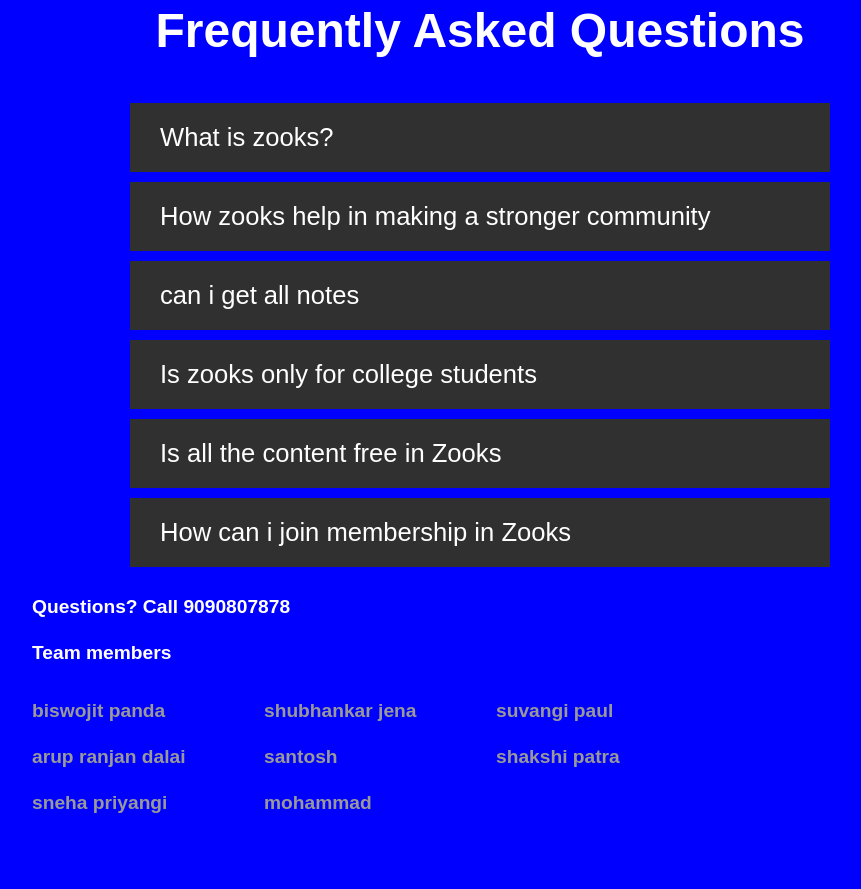
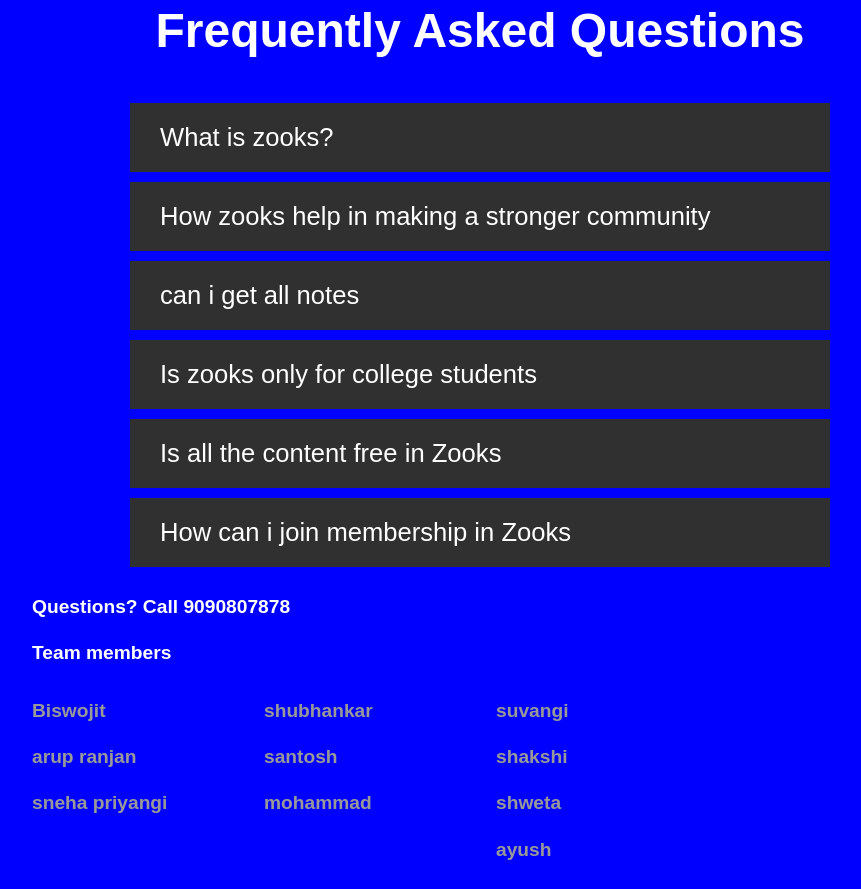
Before and after one commit to Shubhankar0602/project1zooks, a plain HTML site: page index.html in a window 1280 px wide. Shown: the part 2302-3191 px from the top of the page, without its empty margins (160-1021 px from the left). Before the commit the page ends 3145 px from the top, so only its background shows below. Drawn offline with Linux system fonts and the light colour scheme.

Commit message:
Update index.html

```diff
--- a/index.html
+++ b/index.html
@@ -424,20 +424,22 @@ img{
         <div class="footer-cols">
 
             <ul>
-                <li>biswojit panda</li>
-                <li>arup ranjan dalai</li>
+                <li>Biswojit</li>
+                <li>arup ranjan</li>
                 <li>sneha priyangi</li>
 
             </ul>
 
           <ul>
-            <li>shubhankar jena</li>
+            <li>shubhankar</li>
             <li>santosh</li>
             <li>mohammad</li>
           </ul>
             <ul>
-                <li>suvangi paul</li>
-                <li>shakshi patra</li>
+                <li>suvangi</li>
+                <li>shakshi</li>
+                <li>shweta</li>
+                <li>ayush</li>
 
             </ul>
 
```
